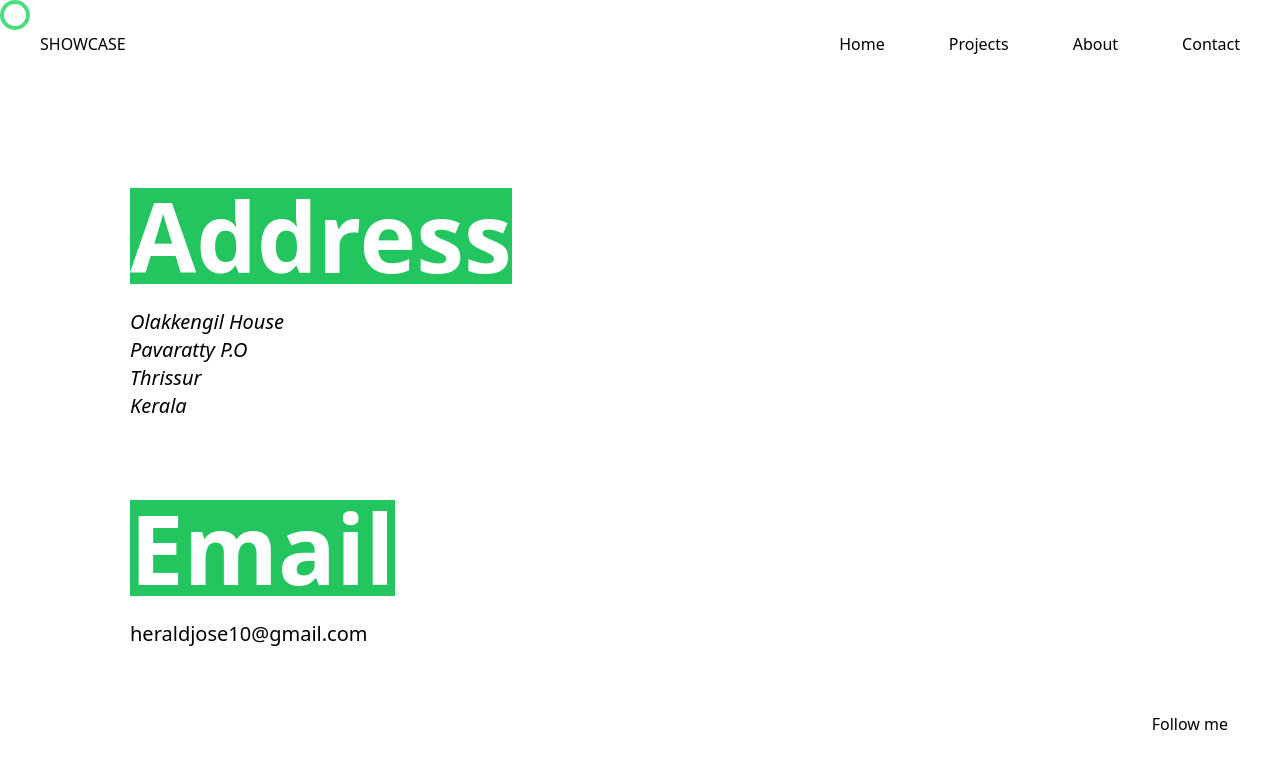
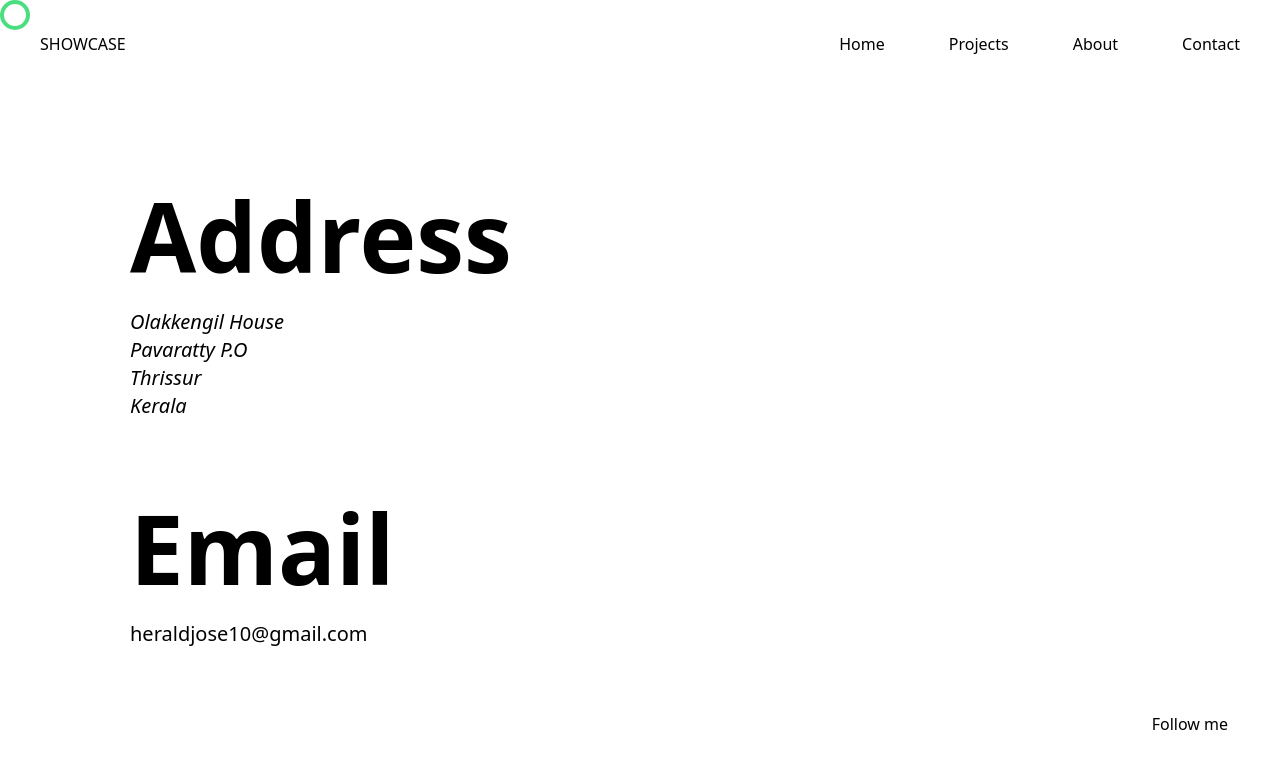
Before and after one commit to heraldjose10/showcase, a Next.js app in the folder showcase_next/: page /contact in a window 1280 px wide. Shown: the top 768 px of the page. Built offline with nearby package versions, Linux system fonts and the light colour scheme.

Commit message:
add favicon and animate contact, about pages

```diff
--- a/showcase_next/components/Layout.tsx
+++ b/showcase_next/components/Layout.tsx
@@ -72,6 +72,7 @@ const Layout = ({ children, title = 'Herald\'s Showcase' }: Props) => {
     <div className={`min-h-screen flex flex-col ${menuOpen?'max-h-[100vh] overflow-hidden':''}`} onMouseMove={handleMouseMovement}>
       <Head>
         <title>{title}</title>
+        <link rel="icon" href="favicon.ico" />
         <meta charSet="utf-8" />
         <meta name="viewport" content="initial-scale=1.0, width=device-width" />
       </Head>
--- a/showcase_next/pages/about.tsx
+++ b/showcase_next/pages/about.tsx
@@ -1,8 +1,15 @@
+import { motion } from 'framer-motion'
+
 import Layout from '../components/Layout'
 
 const AboutPage = () => (
   <Layout title="About Me">
-    <div className='w-[1100px] grow-0 mx-auto mt-[100px] px-10'>
+    <motion.div
+      className='w-[1100px] grow-0 mx-auto mt-[100px] px-10'
+      initial={{ opacity: 0, y: '100%' }}
+      animate={{ opacity: 1, y: 0, transition: { duration: .4 } }}
+      exit={{ opacity: 0, y: '100%' }}
+    >
       <h1 className='text-5xl font-extrabold md:text-7xl lg:text-8xl'>Herald<br /> Olakkengil</h1>
       <p className='text-lg my-8 lg:text-2xl'>
         I'm a web developer learning <a href='https://flask.palletsprojects.com/en/2.1.x/' className='underline' target='_blank'>Flask</a>, and <a href='https://reactjs.org/' className='underline' target='_blank'>React</a> frameworks. This is my portfolio website. I made this webpage using <a href='https://nextjs.org/' className='underline' target='_blank'>NextJS</a>. I started using React back in 2021. Check out my <a href='https://github.com/heraldjose10' className='underline' target='_blank'>Github</a> for more projects. Follow me on <a href='https://twitter.com/heraldjose10' className='underline' target='_blank'>Twitter</a> and <a href='https://www.linkedin.com/in/herald-olakkengil-5b47491b3/' className='underline' target='_blank'>LinkedIn</a> to connect with me.
@@ -10,7 +17,7 @@ const AboutPage = () => (
       <p className='text-lg my-8 lg:text-2xl'>
         Feel free to write your feedback to me!
       </p>
-    </div>
+    </motion.div>
   </Layout>
 )
 
--- a/showcase_next/pages/contact.tsx
+++ b/showcase_next/pages/contact.tsx
@@ -1,13 +1,21 @@
+import { motion } from "framer-motion";
+
 import Layout from "../components/Layout";
 
 const ContactPage = () => (
     <Layout>
-        <div className='w-[1100px] grow-0 mx-auto mt-[100px] px-10 flex flex-col gap-20'>
+        <motion.div
+            className='w-[1100px] grow-0 mx-auto mt-[100px] px-10 flex flex-col gap-20'
+            initial={{ opacity: 0, y: '100%' }}
+            animate={{ opacity: 1, y: 0, transition: { duration: .2 } }}
+            exit={{ opacity: 0, y: '100%', transition: { duration: .2 } }}
+        >
 
             {/* address section */}
             <section className="flex flex-col gap-6">
                 <div className="flex items-end gap-4 w-fit">
-                    <h2 className="text-5xl md:text-8xl font-semibold bg-green-500 text-white animate-grand-reveal">Address</h2>
+                    {/* <h2 className="text-5xl md:text-8xl font-semibold bg-green-500 text-white animate-grand-reveal">Address</h2> */}
+                    <h1 className="text-5xl font-extrabold md:text-7xl lg:text-8xl">Address</h1>
                 </div>
                 <address className="text-lg md:text-xl">
                     Olakkengil House<br></br>
@@ -20,7 +28,8 @@ const ContactPage = () => (
             {/* email section */}
             <section className="flex flex-col gap-6">
                 <div className="flex items-end gap-4 w-fit">
-                    <h2 className="text-5xl md:text-8xl font-semibold bg-green-500 text-white animate-grand-reveal">Email</h2>
+                    <h1 className="text-5xl font-extrabold md:text-7xl lg:text-8xl">Email</h1>
+                    {/* <h2 className="text-5xl md:text-8xl font-semibold bg-green-500 text-white animate-grand-reveal">Email</h2> */}
                 </div>
                 <a
                     className="text-lg md:text-xl"
@@ -30,7 +39,7 @@ const ContactPage = () => (
                 </a>
             </section>
 
-        </div>
+        </motion.div>
     </Layout>
 )
 
```
Also changed, not shown: 1 other file (tests, documents, lock files or other folders).
